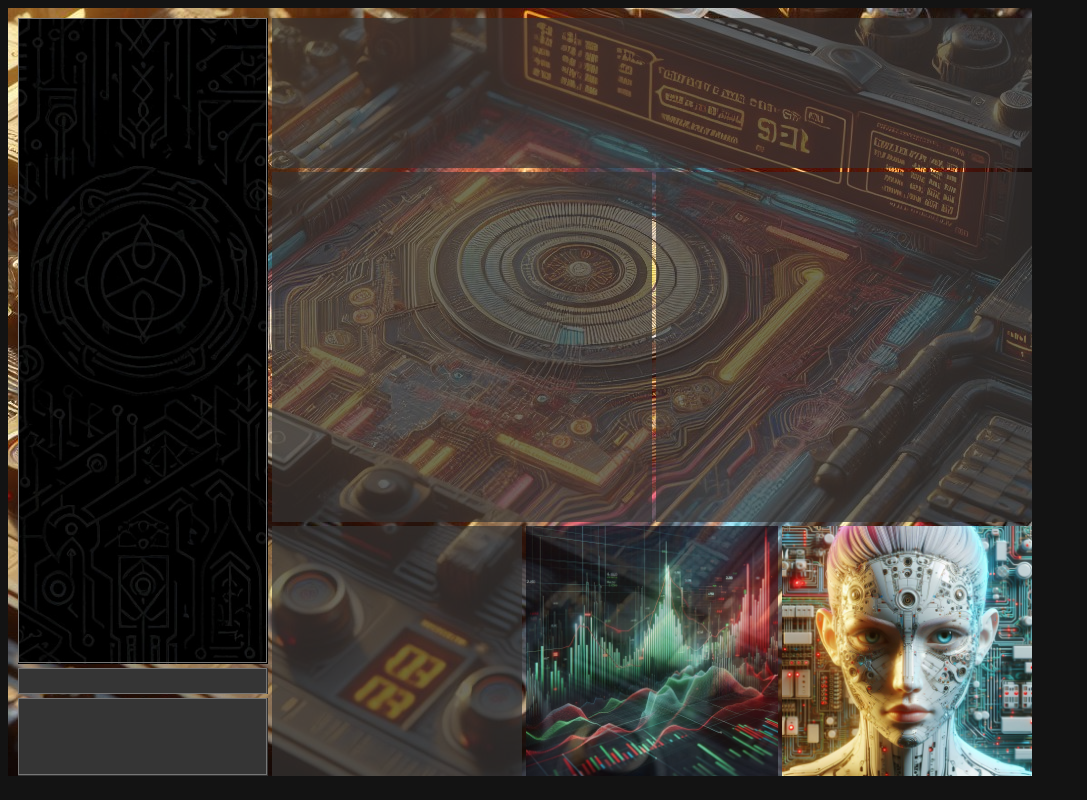
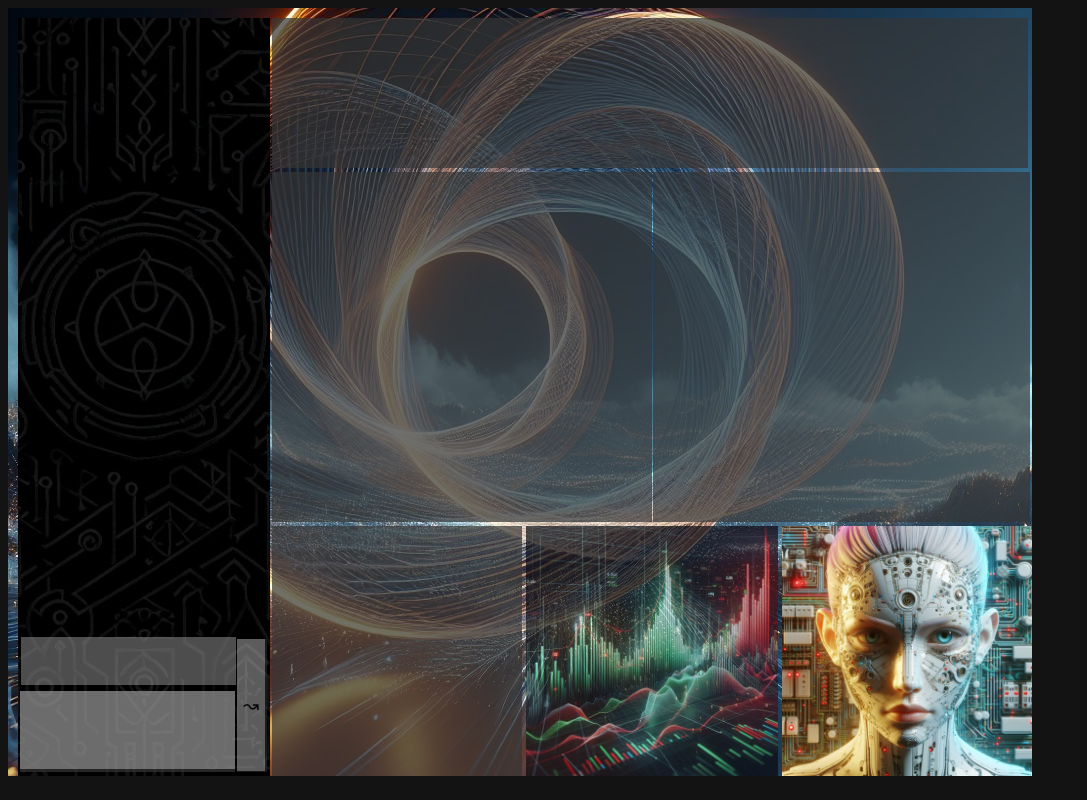
Before and after one commit to snff-io/twcs, a website: page Terminal/public/index.html in a window 1280 px wide. Shown: the whole page, without its empty margins (0-1087 px from the left). Drawn offline with nearby package versions, Linux system fonts and the light colour scheme.

Commit message:
more markup

```diff
--- a/Terminal/public/index.css
+++ b/Terminal/public/index.css
@@ -12,7 +12,7 @@ body {
   /* Ensure scaling starts from top left corner */
   transform: scale(1);
   background-color: rgb(53, 53, 53);
-  background-image: url("img/cdj.jpeg");
+  background-image: url("img/energy.jpeg");
   background-size: cover;
   background-position: center;
 
@@ -38,30 +38,44 @@ body {
   background-image: url("img/runerock.jpeg");
   background-size: cover;
   background-position: center;
-
-  width: 250px;
-  height: 646px;
+  width: 252px;
+  height: 758px;
   z-index: 100;
 }
 
 .div_breadcrumb {
   position: absolute;
-  left: 10px;
-  top: 660px;
+  left: 13px;
+  top: 629px;
   background-color: rgb(53, 53, 53);
-  width: 250px;
-  height: 26px;
+  /* background-color: transparent; */
+  width: 215px;
+  height: 48px;
   z-index: 10000;
+  opacity: .5;
+}
+
+.div_buttonbar {
+  position: absolute;
+  left: 229px;
+  top: 631px;
+  background-color: rgb(53, 53, 53);
+  width: 30px;
+  height: 133px;
+  z-index: 10000000;
+  opacity: .5;
 }
 
 .div_input {
   position: absolute;
-  left: 10px;
-  top: 690px;
+  left: 12px;
+  top: 683px;
   background-color: rgb(53, 53, 53);
-  width: 250px;
-  height: 78px;
+  /* background-color: transparent; */
+  width: 215px;
+  height: 81px;
   z-index: 100;
+  opacity: .7;
 }
 
 .div_upper {
@@ -72,7 +86,7 @@ body {
   /* background-image: url("img/chartt.jpeg"); */
   background-size: cover;
   background-position: center;
-  width: 768px;
+  width: 756px;
   height: 150px;
   opacity: .7;
 }
@@ -93,14 +107,13 @@ body {
 
 .div_mid_right {
   position: absolute;
-  left: 648px;
+  left: 645px;
   top: 164px;
   /* background-image: url("img/energy.jpeg"); */
   background-color: rgb(53, 53, 53);
   opacity: .7;
-
   background-size: cover;
-  width: 384px;
+  width: 377px;
   height: 350px;
 }
 
@@ -190,30 +203,66 @@ body {
   background-size: cover;
 } */
 
+
+
 textarea {
   position: relative;
   resize: none;
   color:whitesmoke;
+  border:none
+}
+
+textarea:focus {
+  border: none;
+  outline: none; /* Remove default focus outline */
+}
+
+textarea:after {
+  border: none;
+  outline: none; /* Remove default focus outline */
 }
 
 .ta_output {
   background-color: transparent;
   width: 243px;
-  height: 639px;
+  height: 605px;
 }
 
 .ta_breadcrumb {
+  color:black;
   font-size: xx-small;
-  background-color: transparent;
-  width: 243px;
-  height: 20px;
-  overflow: hidden; /* Hide overflow */
-
+  background-color: white;
+  width: 211px;
+  height: 44px;
+  overflow: hidden;
+  opacity: .5;
 }
 
 .ta_input {
+  color:black;
   font-size: smaller;
-  background-color: transparent;
-  width: 243px;
-  height: 71px;
+  background-color: white;
+  width: 211px;
+  height: 74px;
+  opacity: .5;
+  border: none;
+  border-style: none;
 }
+
+.bt_send {
+  /* position: relative; */
+  left: 219px;
+  /* top: -31px; */
+  opacity: .7;
+  font-size: larger;
+  z-index: 10000000;
+  height: 132px;
+  outline: none;
+  border: none;
+}
+
+.bt_send:focus {
+  outline: none;
+  border:none;
+  opacity: 1;
+}
--- a/Terminal/public/index.html
+++ b/Terminal/public/index.html
@@ -16,18 +16,21 @@
     <div id="layout" class="layout">
         <div class="div_output"><textarea class="ta_output"></textarea></div>
         <div class="div_breadcrumb"><textarea id="ta_breadcrumb" class="ta_breadcrumb"></textarea></div>
-        <div class="div_input"><textarea id="ta_input" class="ta_input" oninput="sendMessage()" ></textarea></div>
+        <div class="div_buttonbar"><input class="bt_send" type="button" value="↝" tabindex="2"  /></div>
+        <div class="div_input"><textarea id="ta_input" class="ta_input" oninput="handleInput()" tabindex="1" ></textarea></div>
         <div class="div_upper"></div>
         <div class="div_mid_left"></div>
         <div class="div_mid_right"></div>
         <div class="div_lower_left"></div>
         <div class="div_lower_cent container">
+
             <div class="item div_lower_cent_1"></div>
             <div class="item div_lower_cent_2"></div>
             <div class="item div_lower_cent_3"></div>
             <div class="item div_lower_cent_4"></div>
         </div>
         <div class="div_lower_right container">
+
             <div class="item div_lower_right_1"></div>
             <div class="item div_lower_right_2"></div>
             <div class="item div_lower_right_3"></div>
--- a/Terminal/public/websocket-client.js
+++ b/Terminal/public/websocket-client.js
@@ -1,5 +1,5 @@
 "use strict";
-const socket = new WebSocket('ws://100.115.92.204:5260'); // Adjust URL as per your server configuration
+const socket = new WebSocket('ws://100.115.92.204:5000'); // Adjust URL as per your server configuration
 socket.onopen = (event) => {
     console.log('WebSocket connected');
 };
@@ -12,15 +12,11 @@ socket.onclose = (event) => {
 socket.onmessage = (event) => {
     console.log("WebSocket Message", event.data);
     handleMessage(event.data);
-
-}
-
+};
 function handleMessage(message) {
     const breadcrumbTextArea = document.getElementById("ta_breadcrumb");
     breadcrumbTextArea.value = message;
-
 }
-
 function sendMessage() {
     const inputTextarea = document.getElementById('ta_input');
     const message = inputTextarea.value;
```
Also changed, not shown: Terminal/src/websocket-client.ts (+16 -2 lines), 1 other file.
